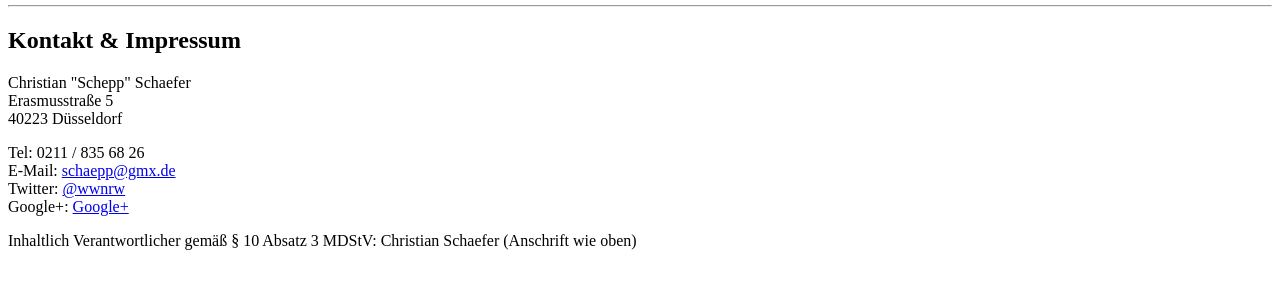
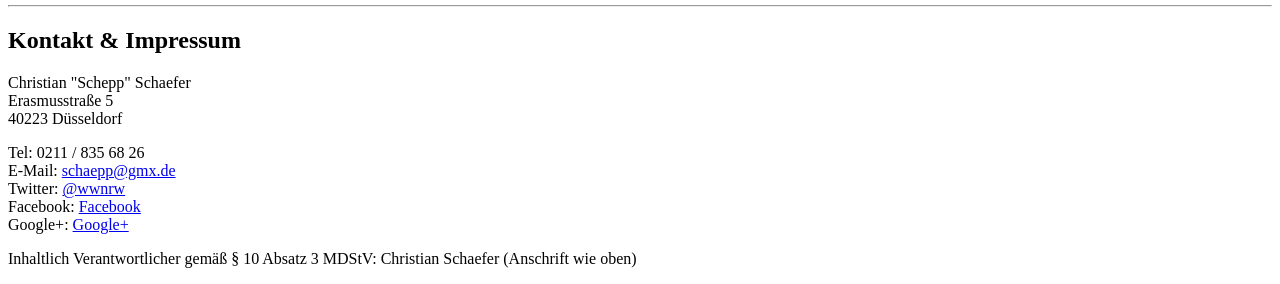
Before and after one commit to Schepp/wwnrw, a PHP site: the page made by site/templates/home.php in a window 1280 px wide. Shown: the part 872-1156 px from the top of the page. Before the commit the page ends 1122 px from the top, so only its background shows below. Run offline with PHP 8.4, Linux system fonts and the light colour scheme; the template is opened without the code that fills it, so the values that code supplies are empty; some libraries are stand-ins or nearby versions.

Commit message:
- Facebook Link hinzugefügt
Signed-off-by: Christian Schepp Schaefer <schaepp@gmx.de>

```diff
--- a/site/templates/home.php
+++ b/site/templates/home.php
@@ -58,6 +58,7 @@
 			<p>Tel: 0211 / 835 68 26<br>
 			E-Mail: <a href='mailt&#111;&#58;s&#99;h%61&#37;&#54;5p&#112;&#64;&#103;m&#120;%2&#69;de'>schaepp&#64;gmx&#46;de</a><br>
 			Twitter: <a href="https://twitter.com/wwnrw">@wwnrw</a><br>
+			Facebook: <a href="http://www.facebook.com/wwnrw">Facebook</a><br>
 			Google+: <a href="https://plus.google.com/109970663953331374396" rel="publisher">Google+</a></p>
 			<p>Inhaltlich Verantwortlicher gemäß § 10 Absatz 3 MDStV: Christian Schaefer (Anschrift wie oben)</p>
 		</article>
```
Also changed, not shown: assets/footage/WWNRW_Icon.jpg (added), assets/images/WWNRW_Icon.jpg (added).
